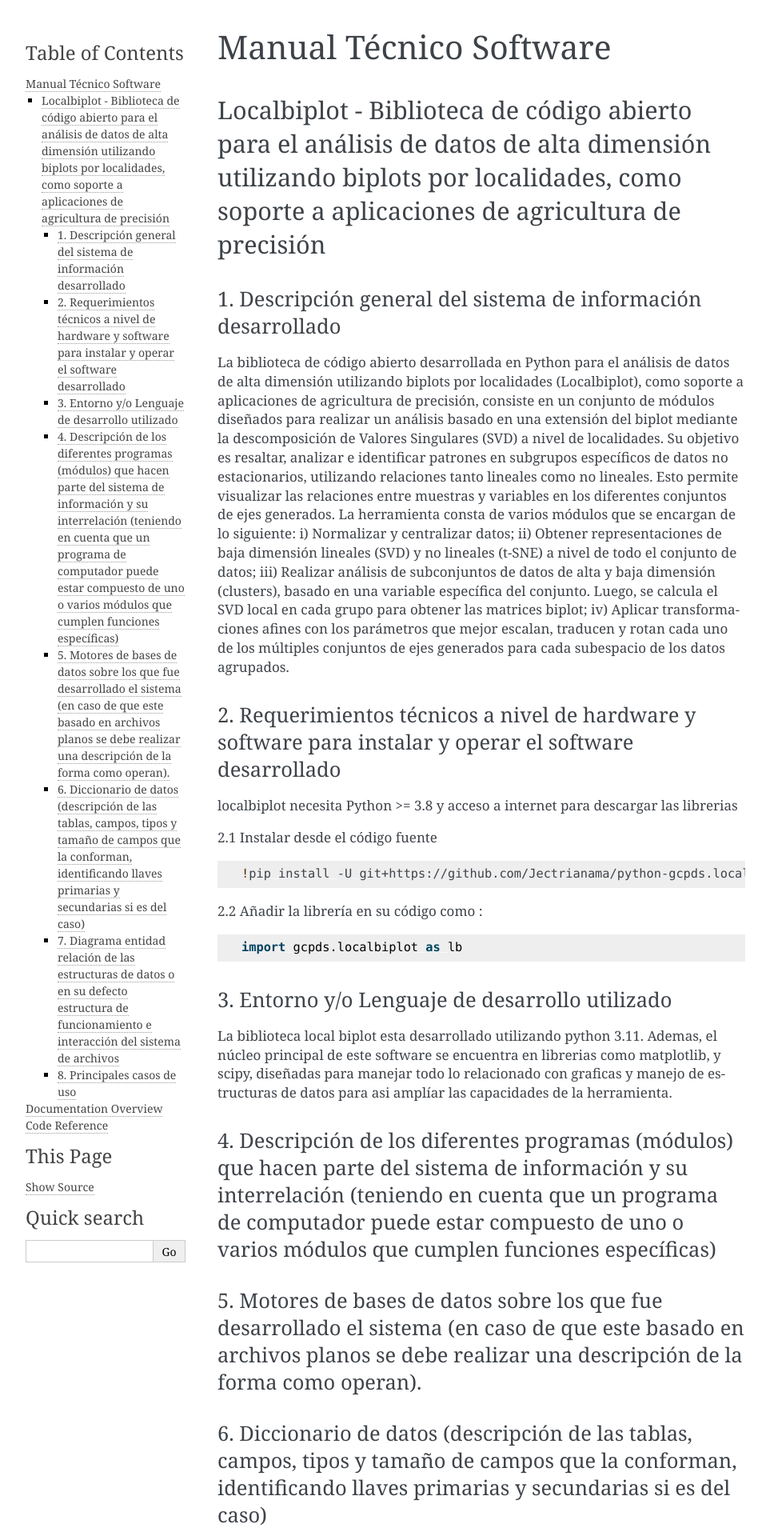
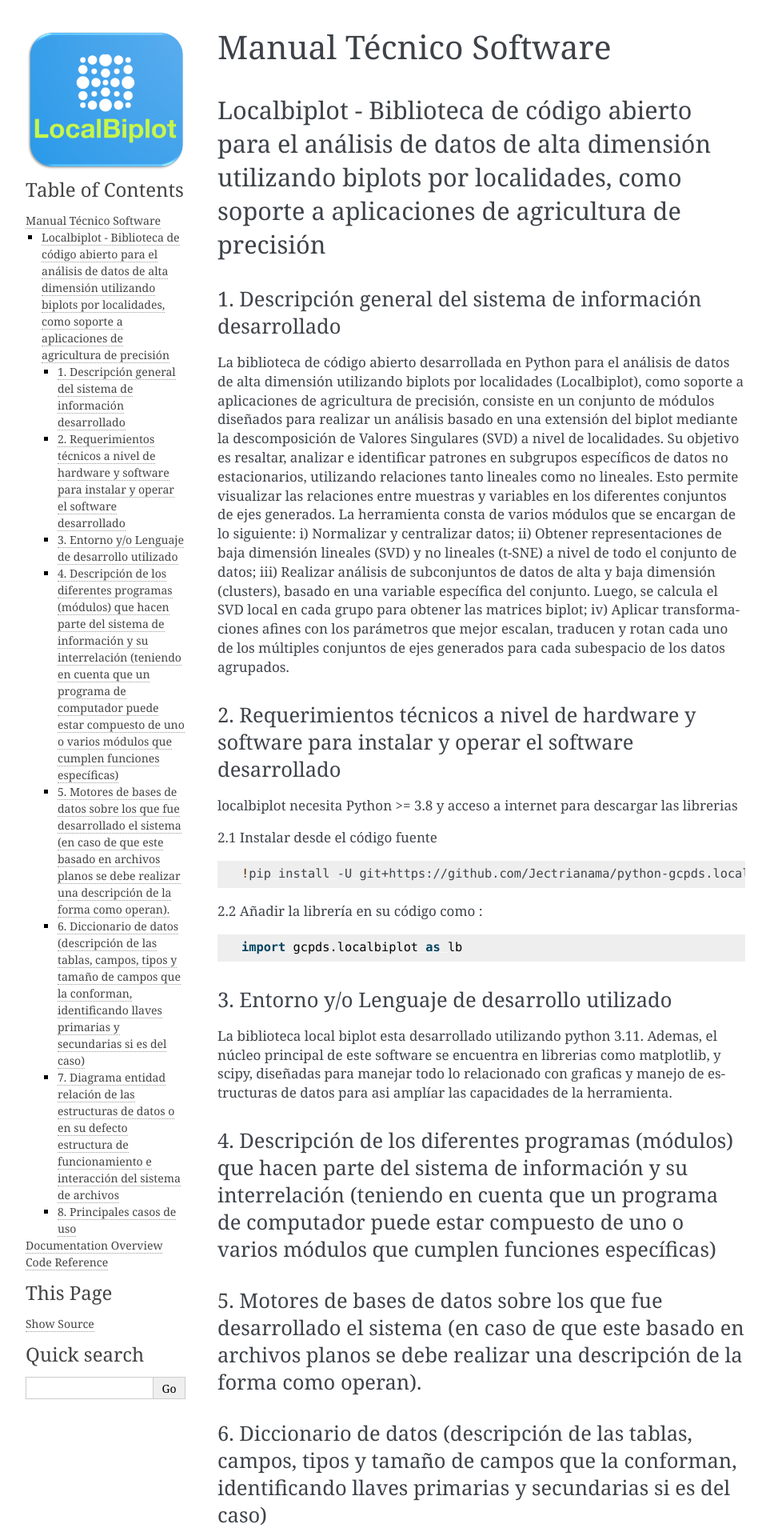
Before and after one commit to UN-GCPDS/python-gcpds.localbiplot, a Sphinx documentation site: the page built from docs/source/index.rst, in a window 1280 px wide. Shown: the top 1920 px of the page at 80% size, without its empty margins (148-1111 px from the left). Built offline with Sphinx 7.4.7, drawn with Linux system fonts in a browser that asks for light colours.

Commit message:
Update conf.py

```diff
--- a/docs/source/conf.py
+++ b/docs/source/conf.py
@@ -27,6 +27,9 @@
 exclude_patterns = ['_build', '**.ipynb_checkpoints']
 
 
+html_logo = '_static/localbip_logo.png'
+html_favicon = '_static/favicon.ico'
+
 
 # -- Options for HTML output -------------------------------------------------
 # https://www.sphinx-doc.org/en/master/usage/configuration.html#options-for-html-output
```
